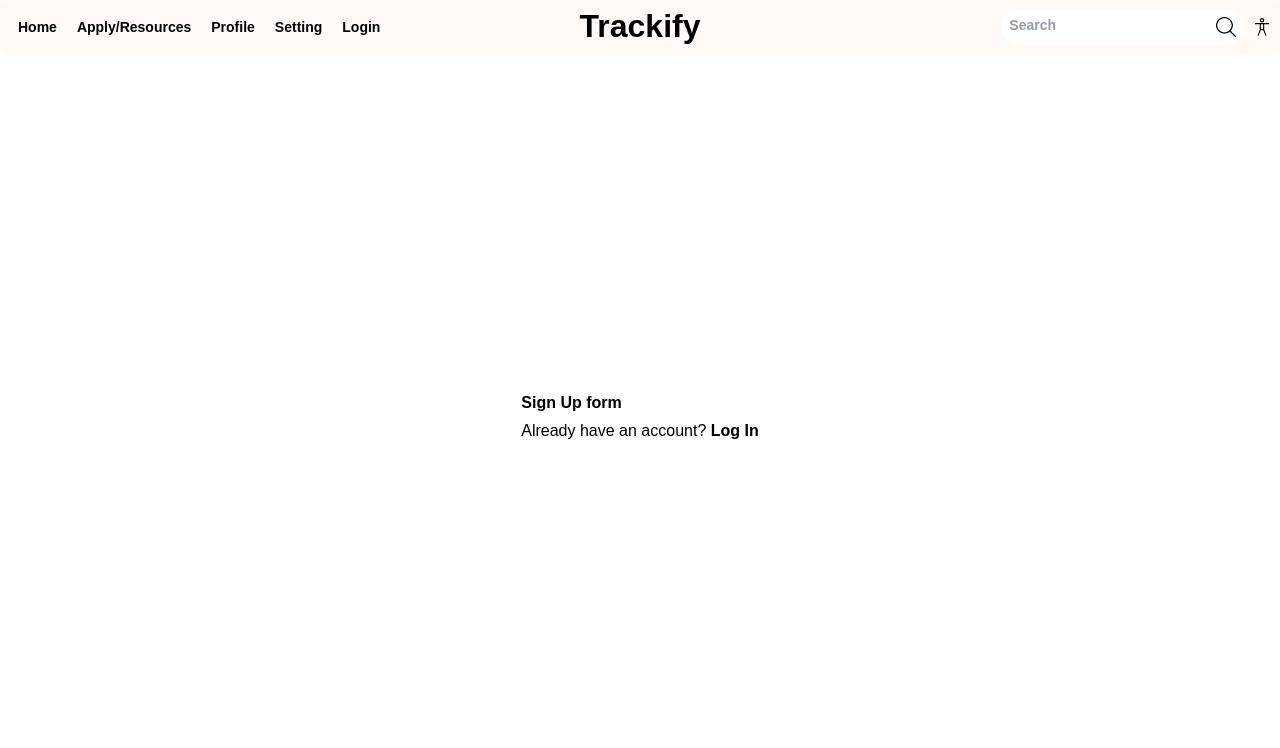
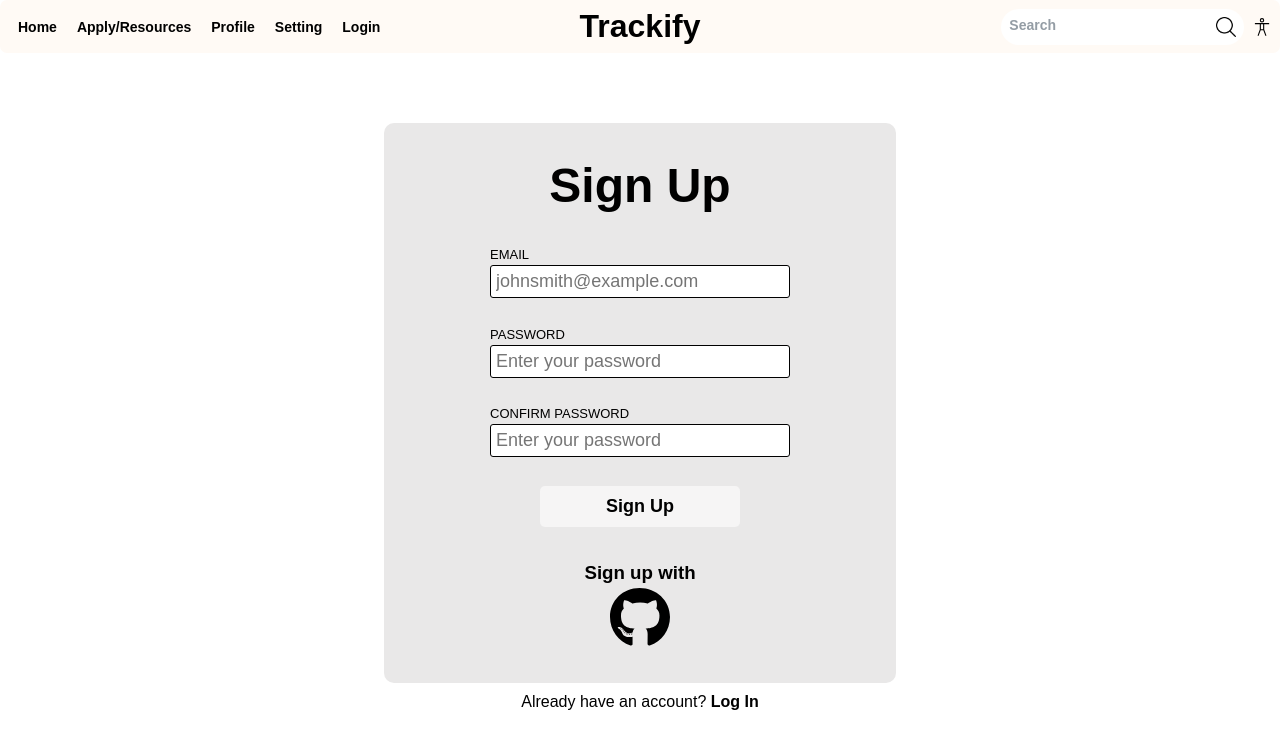
Before and after one commit to mariiaonokhina/trackify, a React (Vite) app: page /login in a window 1280 px wide. Both pictures are taken after a click on the element "Sign Up". Shown: the top 748 px of the page. Built offline with nearby package versions, Linux system fonts and the light colour scheme.

Commit message:
Added and styled sign up form

```diff
--- a/src/components/SignUpForm.tsx
+++ b/src/components/SignUpForm.tsx
@@ -3,7 +3,49 @@ import "../styles/SignUpForm.css";
 export default function SignUpForm () {
     return (
       <div className='SignUpForm'>
-          Sign Up form
+          <h1>Sign Up</h1>
+
+          <form>
+            {/* Email */}
+            <div className="login-email-container">
+              <label htmlFor="email">Email</label>
+                <input className="log-in-input-field"
+                name="email"
+                type="email"
+                placeholder="johnsmith@example.com"
+                required
+              ></input>
+            </div>
+
+          {/* Password */}
+          <div className="login-password-container">
+            <label htmlFor="password">Password</label>
+            <input className="log-in-input-field"
+            type="password"
+            name="password"
+            placeholder="Enter your password"
+            required
+            ></input>
+          </div>
+
+          {/* Password confirmation */}
+          <div className="login-password-container">
+            <label htmlFor="confirm-password">Confirm Password</label>
+            <input className="log-in-input-field"
+            type="password"
+            name="confirm-password"
+            placeholder="Enter your password"
+            required
+            ></input>
+          </div>
+
+        <button className="login-form-btn">Sign Up</button>
+      </form>
+
+      <div className="login-github-container">
+        <h3>Sign up with</h3>
+        <img className="github-logo-login" src="github-brands-solid.svg" />
       </div>
-    );
+    </div>
+  );
 }
--- a/src/styles/SignUpForm.css
+++ b/src/styles/SignUpForm.css
@@ -0,0 +1,69 @@
+.SignUpForm {
+    background-color: rgb(233, 232, 232);
+    display: flex;
+    flex-direction: column;
+    place-items: center;
+    justify-content: space-evenly;
+    border-radius: 10px;
+    height: 70vh;
+    width: 40vw;
+}
+
+h1 {
+    font-size: xxx-large;
+}
+
+form {
+    display: flex;
+    flex-direction: column;
+    height: 35vh;
+    place-items: center;
+    justify-content: space-between;
+}
+
+.login-email-container, .login-password-container {
+    position: relative;
+    width: 300px;
+    height: fit-content;
+    display: flex;
+    flex-direction: column;
+    gap: 3px;
+}
+
+.log-in-input-field {
+    border: 0.5px solid black;
+    border-radius: 3px;
+    font-size: large;
+    padding: 5px;
+}
+
+label {
+    text-transform: uppercase;
+    font-weight: 100;
+    font-size: small;
+}
+
+.login-form-btn {
+    width: 200px;
+    padding: 10px;
+    font-size: large;
+    border-radius: 5px;
+    border: none;
+    background-color: rgb(246, 245, 245);
+    font-weight: bold;
+    cursor: pointer;
+}
+
+.login-github-container {
+    display: flex;
+    flex-direction: column;
+    place-items: center;
+    justify-content: space-evenly;
+    gap: 3px;
+}
+
+.github-logo-login {
+    height: auto;
+    width: 60px;
+    cursor: pointer;
+}
```
